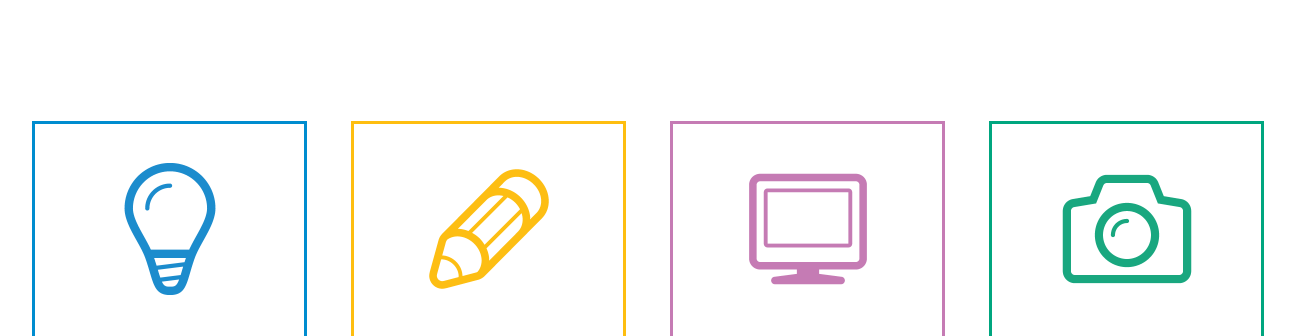
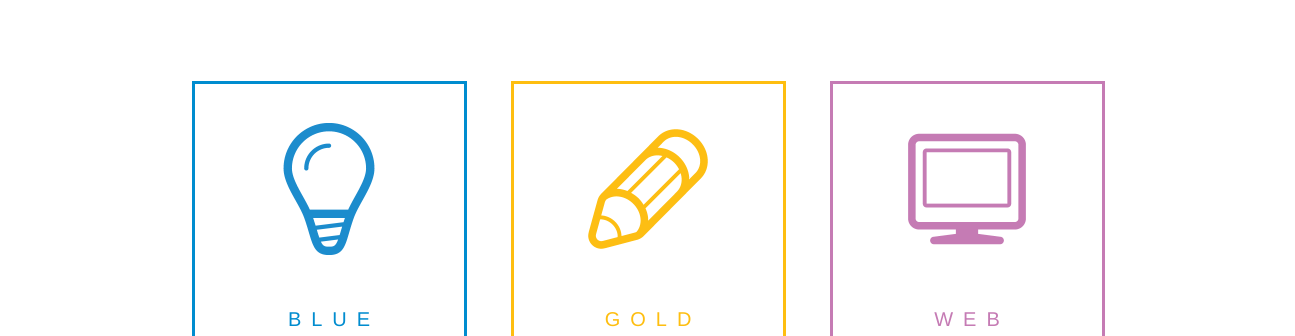
Before and after one commit to emto/apply-innod-2014, a plain HTML site: page index.html in a window 1536 px wide. Shown: the top 336 px of the page, without its empty margins (120-1415 px from the left). Drawn offline with Linux system fonts and the light colour scheme.

Commit message:
fix weird things

```diff
--- a/style.css
+++ b/style.css
@@ -196,6 +196,24 @@ html, body {
 	margin-top: 40px;
 }
 
+@media (min-width: 1300px) {
+	.wrapper {
+		padding: 0px 175px 40px 175px;
+	}
+}
+
+@media (min-width: 1460px) {
+	.wrapper {
+		padding: 0px 250px 40px 250px;
+	}
+}
+
+@media (min-width: 1735px) {
+	.wrapper {
+		padding: 0px 350px 40px 350px;
+	}
+}
+
 @media (max-width: 1010px) {
 	.wrapper {
 		padding: 0px 40px 40px 40px;
@@ -213,7 +231,7 @@ html, body {
 	}
 }
 
-@media (max-width: 640px) {
+@media (max-width: 767px) {
 	.wrapper {
 		padding: 0px 0px 40px 0px;
 		top: 0;
```
